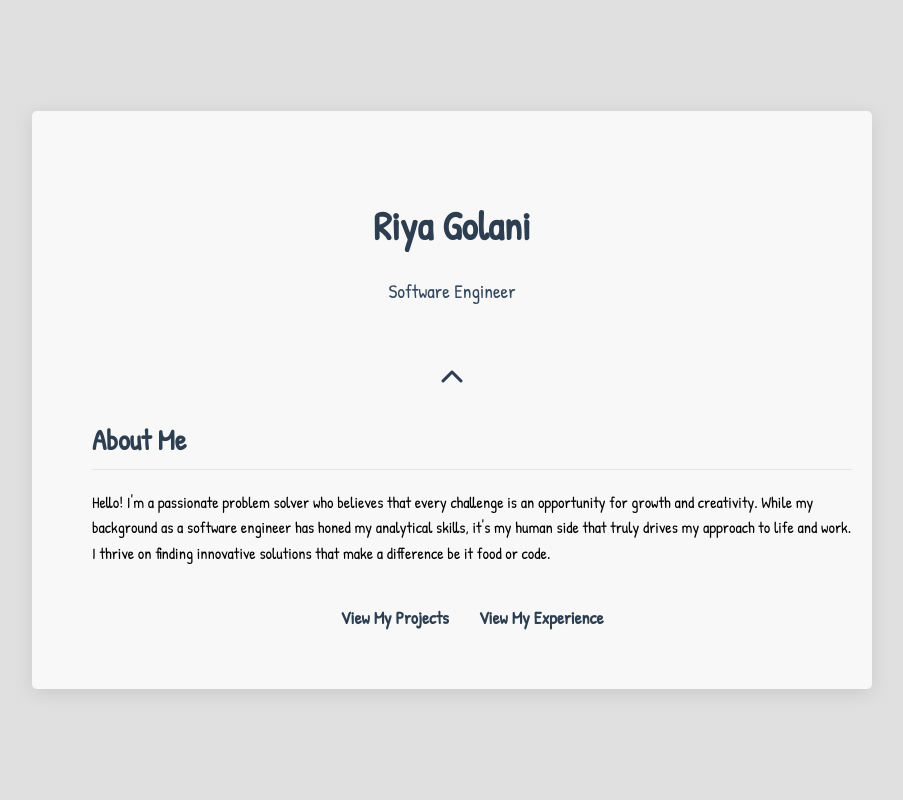
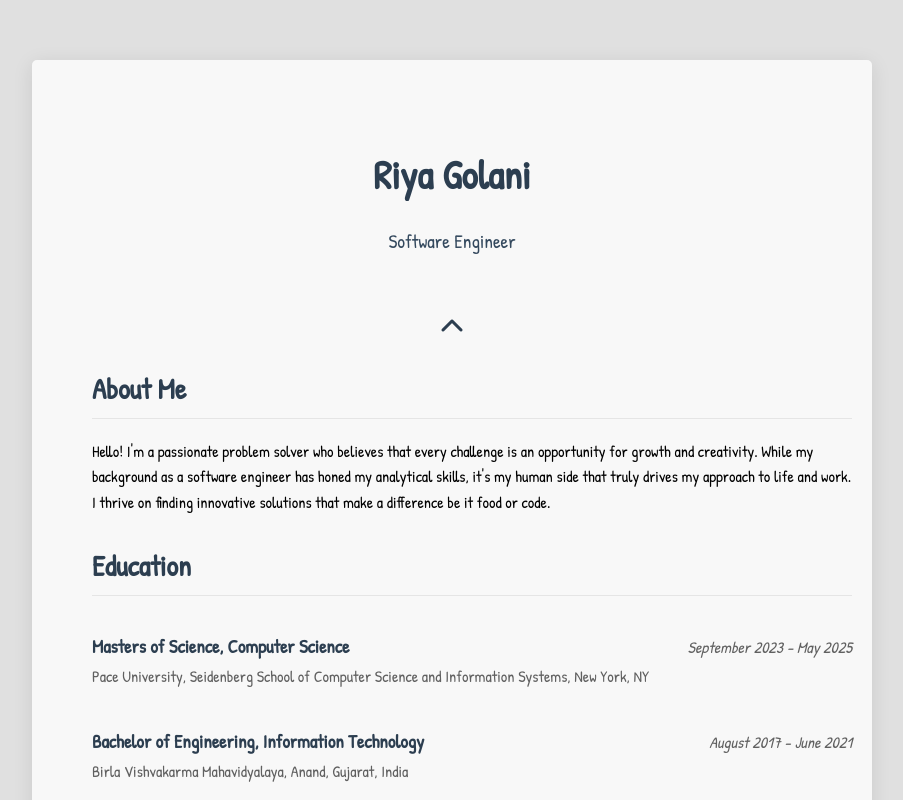
Before and after one commit to riyagolani/portfolio, a plain HTML site: page index.html in a window 1280 px wide. Both pictures are taken after a click on the element 640 px from the left and 496 px from the top of the page. Shown: the top 800 px of the page, without its empty margins (188-1091 px from the left). Drawn offline with Linux system fonts and the light colour scheme.

Commit message:
Adds education

```diff
--- a/index.html
+++ b/index.html
@@ -29,9 +29,28 @@
                     it's my human side that truly drives my approach to life and work. I thrive on finding
                     innovative solutions that make a difference be it food or code.
                 </p>
+
+                <div class="education">
+                    <h2>Education</h2>
+                    <div class="education-entry">
+                        <div class="education-entry-header">
+                            <h3>Masters of Science, Computer Science</h3>
+                            <span class="timeline">September 2023 - May 2025</span>
+                        </div>
+                        <p><a href="https://www.pace.edu/seidenberg">Pace University, Seidenberg School of Computer Science and Information Systems</a>, New York, NY
+                        </p>
+                    </div>
+                    <div class="education-entry">
+                        <div class="education-entry-header">
+                            <h3>Bachelor of Engineering, Information Technology</h3>
+                            <span class="timeline">August 2017 - June 2021</span>
+                        </div>
+                        <p><a href="https://bvmengineering.ac.in">Birla Vishvakarma Mahavidyalaya</a>, Anand, Gujarat, India</p>
+                    </div>
+                </div>
                 <div class="links-container">
-                    <a href="projects.html">View My Projects</a>
-                    <a href="experience.html">View My Experience</a>
+                    <a href="projects.html">View My Projects <i class="fas fa-external-link-alt"></i></a>
+                    <a href="experience.html">View My Experience <i class="fas fa-external-link-alt"></i></a>
                 </div>
             </section>
         </main>
--- a/styles.css
+++ b/styles.css
@@ -169,33 +169,72 @@ h1.handwritten, p.handwritten {
 }
 
 .links-container a {
-    color: #2c3e50; /* Dark text color */
+    color: #2c3e50;
     text-decoration: none;
     font-weight: bold;
-    font-size: 1.1em; /* Slightly larger font size */
-    position: relative; /* For pseudo-element positioning */
+    font-size: 1.1em;
+    padding: 10px;
+    position: relative;
 }
 
-.links-container a::after {
-    content: '';
-    display: block;
-    width: 100%;
-    height: 2px; /* Line height */
-    background-color: #3498db; /* Line color */
-    transform: scaleX(0); /* Start hidden */
-    transition: transform 0.3s ease; /* Animation for line */
-    position: absolute;
-    left: 0;
-    bottom: -5px; /* Position below text */
-}
-
-.links-container a:hover::after {
-    transform: scaleX(1); /* Show line on hover */
+.links-container a i {
+    margin-left: 5px; /* Space between text and icon */
+    font-size: 0.9em;
+    transition: transform 0.3s ease;
 }
 
 .links-container a:hover {
-    color: #3498db; /* Change text color on hover */
+    color: #2980b9;
+    text-decoration: underline; /* Underline appears on hover */
 }
+
+.education {
+    text-align: left;
+    margin-top: 30px;
+}
+
+.education-entry {
+    margin-top: 0;
+}
+
+.education-entry-header {
+    display: flex;
+    justify-content: space-between;
+    align-items: baseline; /* Aligns h3 and span timeline on the same line */
+    margin-top: 0;
+    margin-bottom: 5px;
+}
+
+.education-entry h3 {
+    color: #2c3e50;
+    margin-bottom: 0;
+}
+
+.education-entry p {
+    color: #606060;
+    margin-top: 5px;
+    margin-bottom: 20px; /* Reduced bottom margin for consistency */
+}
+.education-entry p a {
+    color: #606060;
+    text-decoration: none;
+}
+
+.education-entry p a:hover {
+    color: #2980b9;
+    text-decoration: underline; /* Underline appears on hover */
+}
+
+.timeline {
+    text-align: right;
+    color: #606060;
+    font-style: italic;
+    margin-bottom: 0;
+    display: flex;
+    align-items: baseline; /* Ensure it aligns properly with h3 */
+}
+
+
 
 /* Links */
 .contact-section {
```
Also changed, not shown: experience.html (+2 -4 lines).
